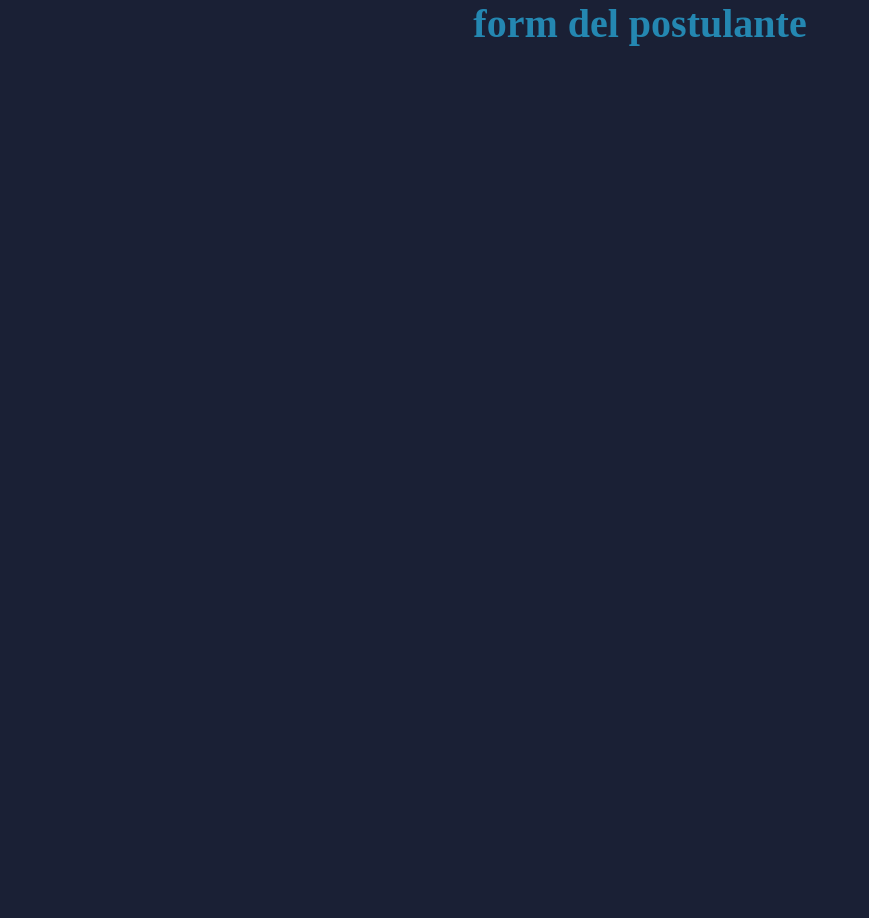
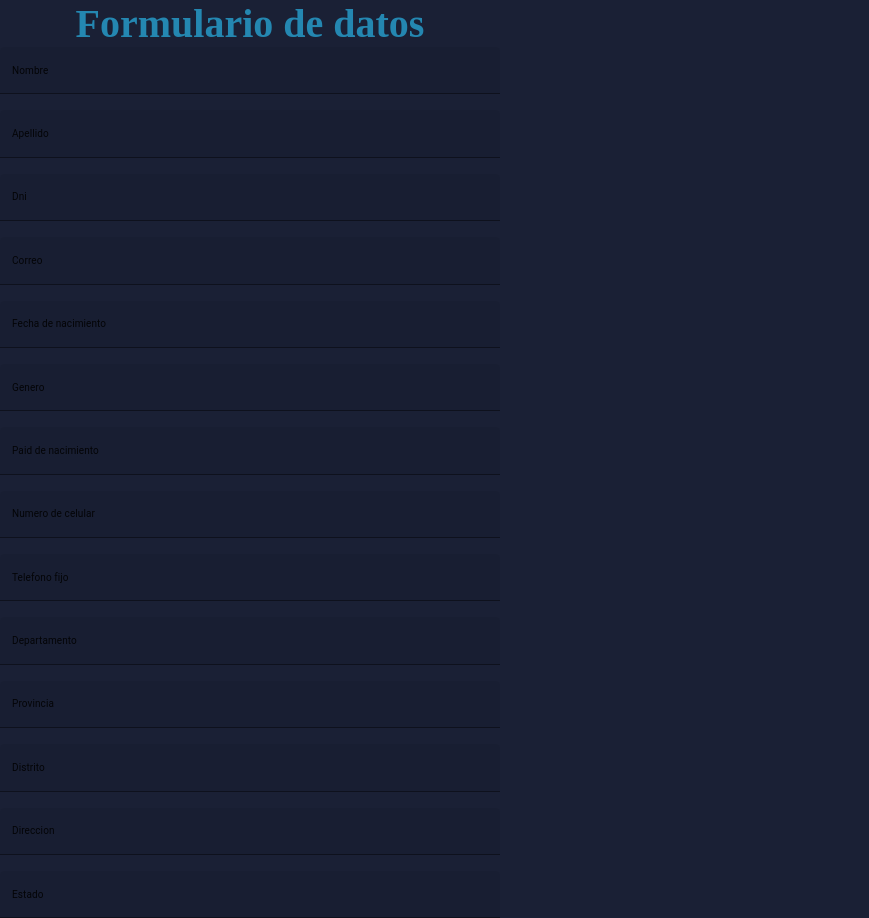
Before and after one commit to KarinaMendietta/smart_talent, a React (Create React App) app: page /form-postulante in a window 1280 px wide. Shown: the whole page, without its empty margins (0-869 px from the left). Before the commit the page ends 800 px from the top, so only its background shows below. Built offline with nearby package versions, Linux system fonts and the light colour scheme.

Commit message:
formulario karina

```diff
--- a/src/pages/FormPostulante/index.js
+++ b/src/pages/FormPostulante/index.js
@@ -1,11 +1,108 @@
 import React from "react";
-import { FormControl, InputLabel, Input, FormHelperText } from "@mui/material";
+import { Stack, TextField, Box, FormControl, InputLabel, Input, FormHelperText, Container } from "@mui/material";
 
 const FormPostulante = () => {
     return (
-        <h1> form del postulante </h1>
+        <FormControl>
+        <h1>Formulario de datos</h1>
 
-    );
-};
+        <Stack
+      component="form"
+      sx={{
+        width: '500px',
+      }}
+      spacing={2}
+      noValidate
+      autoComplete="off"
+    >
+      <TextField
+        hiddenLabel
+        id="filled-hidden-label-small"
+        defaultValue="Nombre"
+        variant="filled"
+
+      />
+      <TextField
+        hiddenLabel
+        id="filled-hidden-label-normal"
+        defaultValue="Apellido"
+        variant="filled"
+      />
+      <TextField
+        hiddenLabel
+        id="filled-hidden-label-normal"
+        defaultValue="Dni"
+        variant="filled"
+      />
+      <TextField
+        hiddenLabel
+        id="filled-hidden-label-normal"
+        defaultValue="Correo"
+        variant="filled"
+      />
+      <TextField
+        hiddenLabel
+        id="filled-hidden-label-normal"
+        defaultValue="Fecha de nacimiento"
+        variant="filled"
+      />
+      <TextField
+        hiddenLabel
+        id="filled-hidden-label-normal"
+        defaultValue="Genero"
+        variant="filled"
+      />
+      <TextField
+        hiddenLabel
+        id="filled-hidden-label-normal"
+        defaultValue="Paid de nacimiento"
+        variant="filled"
+      />
+      <TextField
+        hiddenLabel
+        id="filled-hidden-label-normal"
+        defaultValue="Numero de celular"
+        variant="filled"
+      />
+      <TextField
+        hiddenLabel
+        id="filled-hidden-label-normal"
+        defaultValue="Telefono fijo"
+        variant="filled"
+      />
+      <TextField
+        hiddenLabel
+        id="filled-hidden-label-normal"
+        defaultValue="Departamento"
+        variant="filled"
+      />
+      <TextField
+        hiddenLabel
+        id="filled-hidden-label-normal"
+        defaultValue="Provincia"
+        variant="filled"
+      />
+      <TextField
+        hiddenLabel
+        id="filled-hidden-label-normal"
+        defaultValue="Distrito"
+        variant="filled"
+      />
+      <TextField
+        hiddenLabel
+        id="filled-hidden-label-normal"
+        defaultValue="Direccion"
+        variant="filled"
+      />
+      <TextField
+        hiddenLabel
+        id="filled-hidden-label-normal"
+        defaultValue="Estado"
+        variant="filled"
+      />
+    </Stack>
+    </FormControl>
+  );
+}
 
 export default FormPostulante;
--- a/src/pages/SignIn/index.js
+++ b/src/pages/SignIn/index.js
@@ -4,6 +4,7 @@ const SignIn = () => {
   return (
     <>
         <h4>Sign In</h4>
+
     </>
   )
 }
```
